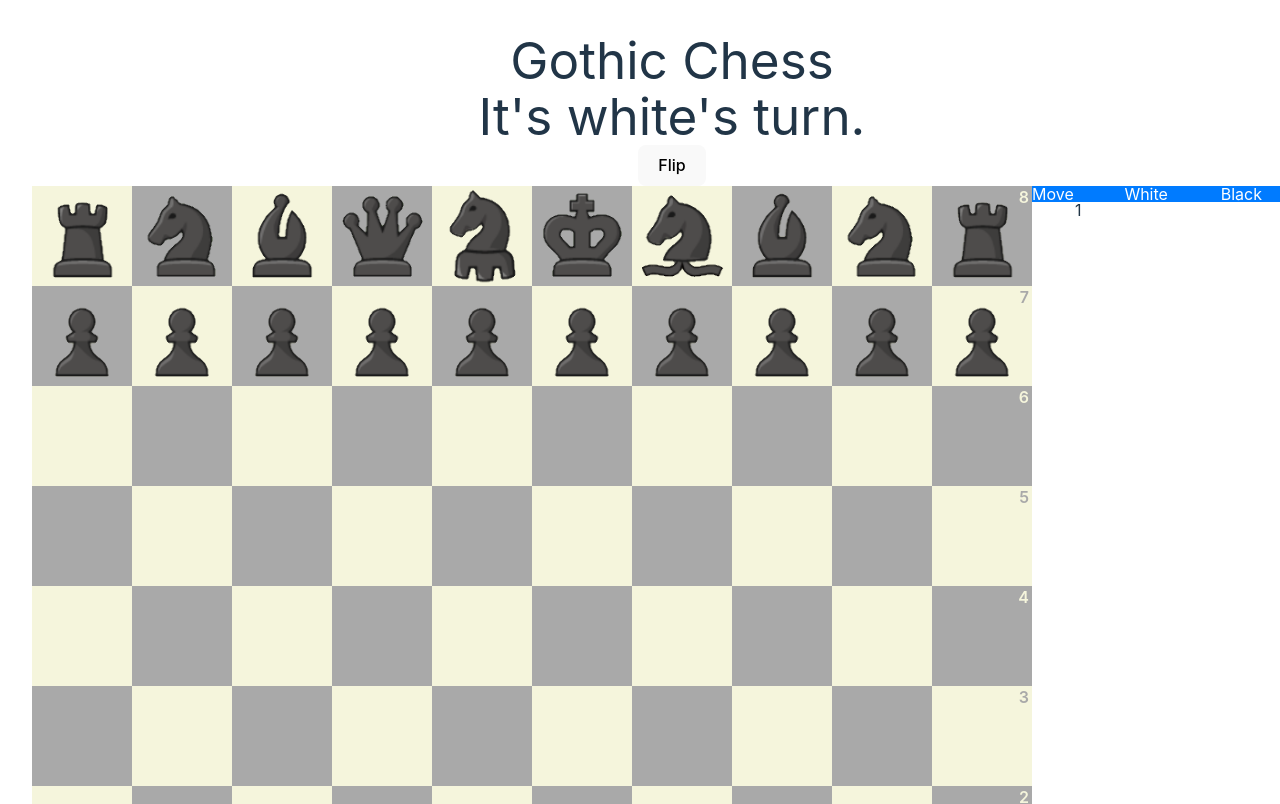
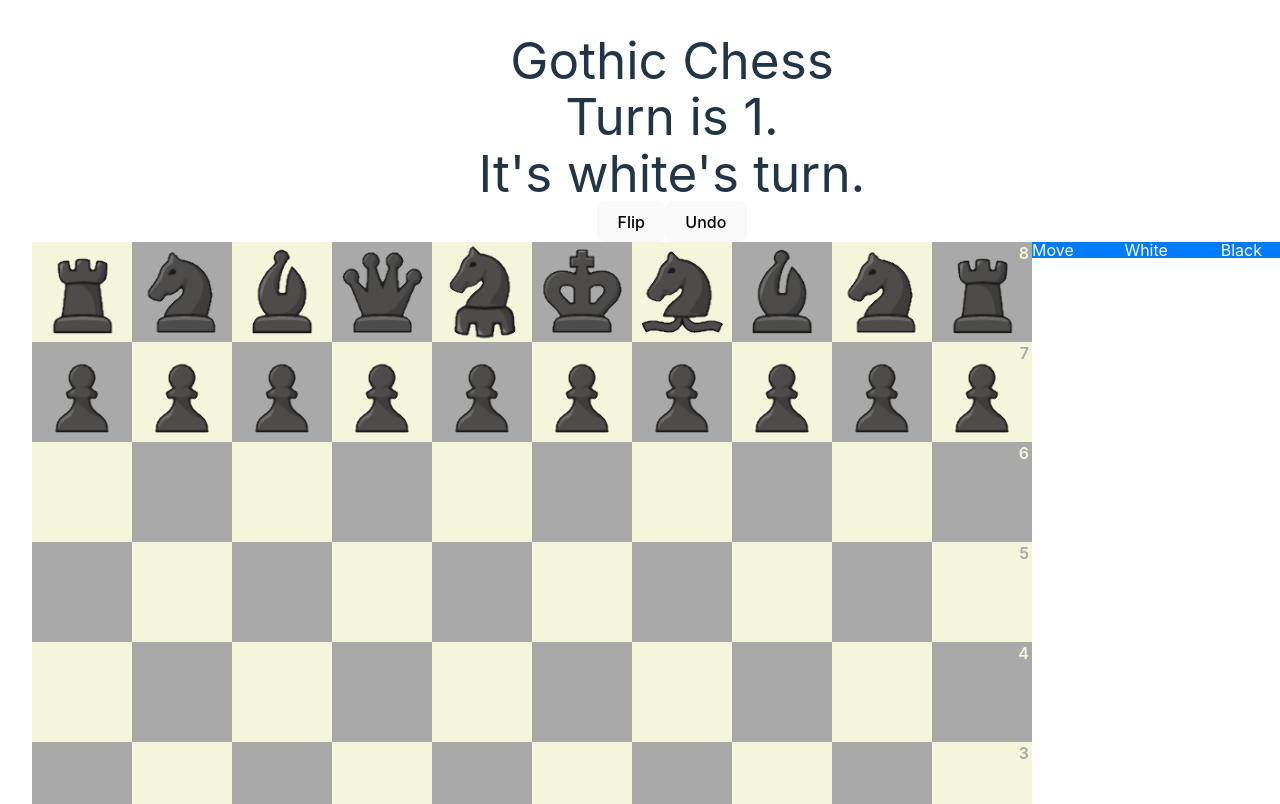
Before and after one commit to darianchen/gothic-chess, a React (Vite) app: page / in a window 1280 px wide. Shown: the top 804 px of the page. Built offline with nearby package versions, Linux system fonts and the light colour scheme.

Commit message:
create basic undo

```diff
--- a/src/App.jsx
+++ b/src/App.jsx
@@ -10,7 +10,7 @@ import King from './classes/King';
 import Pawn from './classes/Pawn';
 
 function App() {
-  const board = new Array(8).fill().map(()=> new Array(10).fill(null));
+  let board = new Array(8).fill().map(()=> new Array(10).fill(null));
 
   function startGame(){
     new Rook('black',board,[0,0]);
@@ -65,9 +65,11 @@ function App() {
   const moveLog = [];
   startGame();
 
+  let boardHistory = ['This is the Board History'];
+
   return (
     <div className="App">
-      <Board board={board} moveLog={moveLog}/>
+      <Board board={board} moveLog={moveLog} boardHistory={boardHistory}/>
     </div>
   )
 }
--- a/src/classes/Piece.js
+++ b/src/classes/Piece.js
@@ -1,10 +1,10 @@
 class Piece {
-    constructor(color, board, position){
+    constructor(color, board, position, hasMoved=false){
         this.color = color;
         this.board = board;
         this.position = position
         this.board[position[0]][position[1]] = this;
-        this.hasMoved = false;
+        this.hasMoved = hasMoved;
     }
 
     outOfBounds(r,c){
--- a/src/components/Board/index.jsx
+++ b/src/components/Board/Board.jsx
@@ -1,12 +1,21 @@
-import './index.css';
 import { useEffect, useState } from 'react';
+
 import King from '../../classes/King';
+import Rook from '../../classes/Rook';
+import Queen from '../../classes/Queen';
+import Princess from '../../classes/Princess';
+import Empress from '../../classes/Empress';
+import Pawn from '../../classes/Pawn';
+import Knight from '../../classes/Knight';
+import Bishop from '../../classes/Bishop';
+
 import blackKingChecked from '../../assets/Images/black_king_check.png';
 import whiteKingChecked from '../../assets/Images/white_king_check.png';
 import MoveLog from '../MoveLog/MoveLog';
 
 function Board(props){
     let theBoard = props.board;
+
     const colors = ['black','white'];
     const rows = [8,7,6,5,4,3,2,1];
     const cols = 'abcdefghij'.split('');
@@ -28,6 +37,56 @@ function Board(props){
         };
     },[turn])
 
+    let boardHistory = props.boardHistory;
+
+    function copyBoard(board){
+        // console.log(boardHistory, 1)
+        const boardCopy = new Array(board.length).fill().map(()=> new Array(board[0].length).fill(null));
+        for(let r=0;r<board.length;r++){
+            for(let c=0;c<board[0].length;c++){
+                if(board[r][c]){
+                    let pieceCopy = {...board[r][c]};
+                    pieceCopy.board = boardCopy;
+
+                    boardCopy[r][c] = pieceCopy;
+                }
+            }
+        }
+        boardHistory[turn] = boardCopy;
+        // console.log(boardHistory,2)
+        return boardCopy;
+    }
+
+    const constructors = {
+        '': Pawn,
+        'R': Rook,
+        'N': Knight,
+        'B': Bishop,
+        'E': Empress,
+        'K': King,
+        'P': Princess,
+        'Q': Queen,
+    }
+    function undo(){
+        if(turn>1){
+            let copy = boardHistory[turn-1];
+
+            for(let r=0;r<copy.length;r++){
+                for(let c=0;c<copy[0].length;c++){
+                    if(!copy[r][c]){
+                        theBoard[r][c] = null;
+                    } else {
+                        let pieceCopy = {...copy[r][c]};
+                        theBoard[r][c] = new constructors[pieceCopy.letter](pieceCopy.color,theBoard,[r,c],pieceCopy.hasMoved);
+                    }
+                }
+            }
+            setTurn(turn-1);
+            moveLog.pop();
+        } else {
+            console.error("Can't undo any more.");
+        }
+    }
 
     function handlePieceMove(piece, newPosition){
         let thisMove = ''
@@ -36,9 +95,11 @@ function Board(props){
         thisMove += piece.letter;
 
         if( piece.canMove(newPosition) && piece.color === colors[turn%2] ){
+
+            copyBoard(theBoard);
             const move = piece.move(newPosition);
             if(move[0]) {
-                setTurn(turn+1);
+
                 const numberOfPiecesOnBoard = calculateNumPieces(theBoard);
                 setNumPieces(numberOfPiecesOnBoard);
                 const kingInCheck = isKingInCheck(theBoard);
@@ -54,6 +115,8 @@ function Board(props){
                 thisMove += cols[newPosition[1]];
                 thisMove += rows[newPosition[0]];
                 moveLog.push(thisMove);
+
+                setTurn(turn+1);
             }
         } else {
             // handle error
@@ -128,7 +191,7 @@ function Board(props){
 
     function formatMoves(moveLog){
         const rows = [];
-        for(let i=0;i<=moveLog.length;i+=2){
+        for(let i=0;i<moveLog.length;i+=2){
             rows.push([1+(i/2),moveLog[i],moveLog[i+1]])
         }
         return rows;
@@ -137,8 +200,10 @@ function Board(props){
     return(
         <>
             <h1>Gothic Chess</h1>
+            <h1>Turn is {turn}.</h1>
             <h1>It's {colors[turn%2]}'s turn.</h1>
             <button onClick={flipBoard}>Flip</button>
+            <button onClick={undo}>Undo</button>
             <div className='move-log-holder'>
                 <div className={`my-component ${isFlipped ? 'flip' : ''}`}>
                     {theBoard.map((theRow,rowIdx)=>{
--- /dev/null
+++ b/src/components/Board/index.js
@@ -0,0 +1,3 @@
+import Board from "./Board";
+import './Board.css';
+export default Board;
```
Also changed, not shown: src/components/Board/Board.css (renamed from src/components/Board/index.css).
